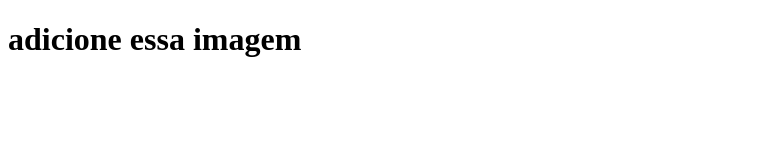
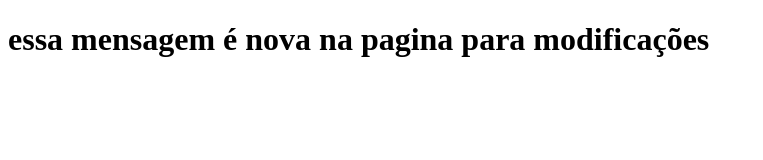
Before and after one commit to luckslim/projeto, a plain HTML site: page index.html in a window 1280 px wide. Shown: the whole page, without its empty margins (0-763 px from the left). Drawn offline with Linux system fonts and the light colour scheme.

Commit message:
modificaçãonova

```diff
--- a/index.html
+++ b/index.html
@@ -6,6 +6,6 @@
     <title>Document</title>
 </head>
 <body>
-    <h1>adicione essa imagem <img src="" alt=""></h1>
+    <h1>essa mensagem é nova na pagina para modificações</h1>
 </body>
 </html>
```
